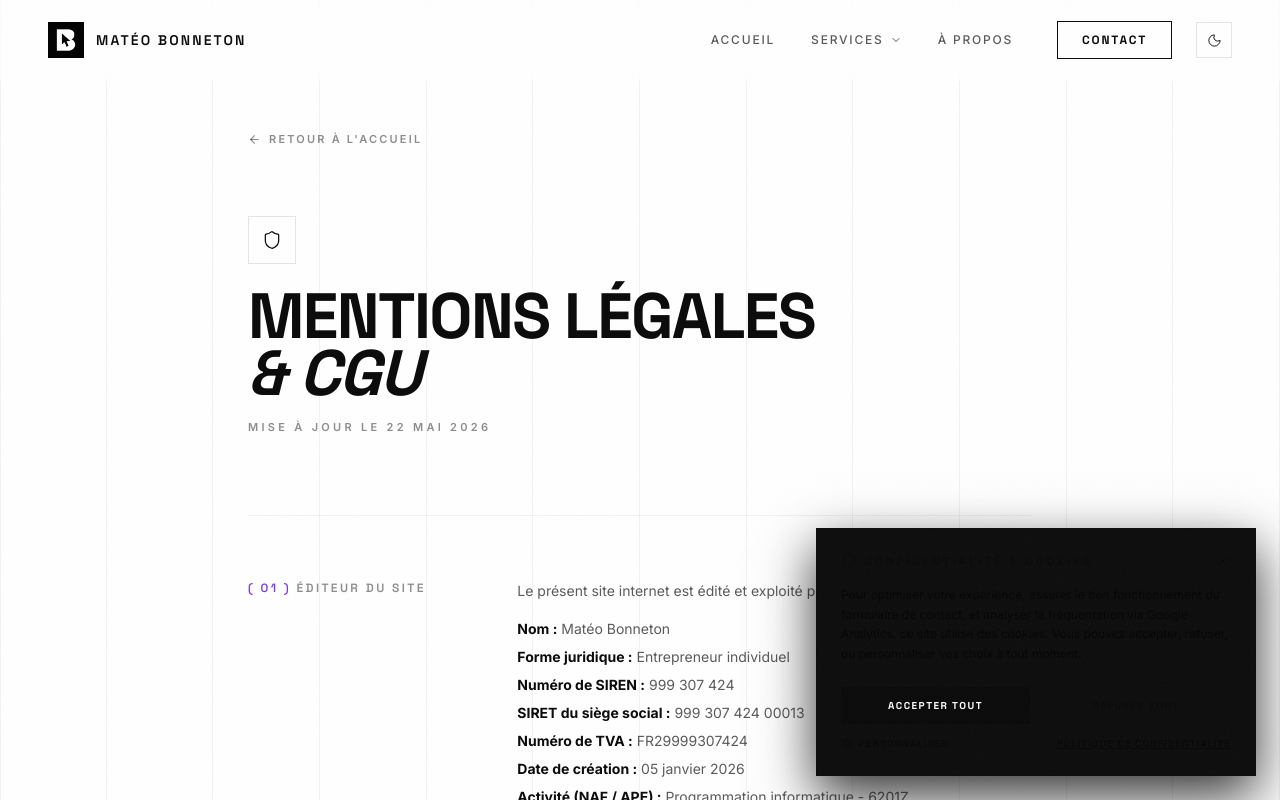
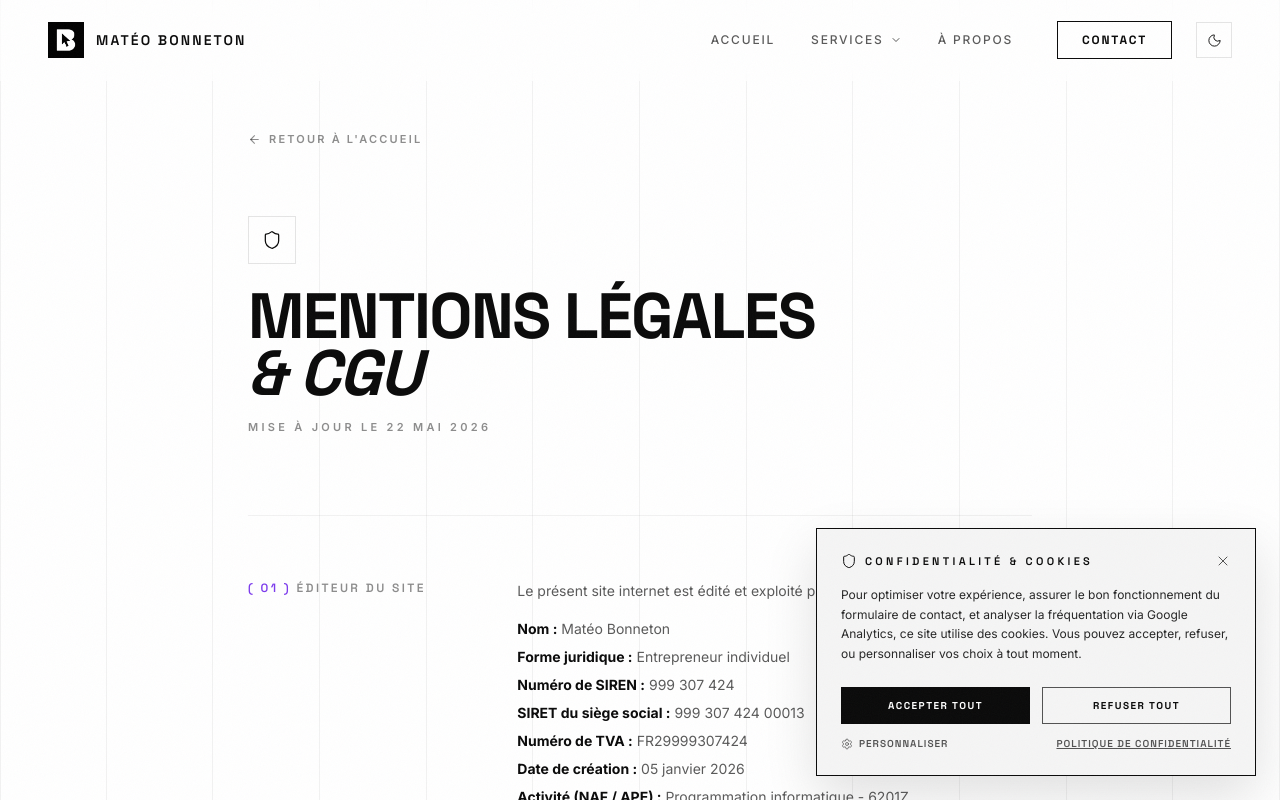
Before and after one commit to MateoBonneton/bonneton_mateo, a Next.js app: page /mentions-legales in a window 1280 px wide. Shown: the top 800 px of the page. Built offline with nearby package versions, Linux system fonts and the light colour scheme.

Commit message:
style: resolve cookie banner contrast in light and dark modes with electric violet hover states

```diff
--- a/src/components/CookieBanner.tsx
+++ b/src/components/CookieBanner.tsx
@@ -106,7 +106,7 @@ export default function CookieBanner() {
           animate={{ opacity: 1, y: 0, scale: 1 }}
           exit={{ opacity: 0, y: 30, scale: 0.98 }}
           transition={{ duration: 0.4, ease: [0.25, 0.46, 0.45, 0.94] }}
-          className="fixed bottom-6 right-6 z-[9990] flex w-[calc(100vw-3rem)] flex-col border border-grid-line-strong bg-[#0d0d0e] p-6 shadow-[0_20px_50px_rgba(0,0,0,0.8)] sm:max-w-[440px]"
+          className="fixed bottom-6 right-6 z-[9990] flex w-[calc(100vw-3rem)] flex-col border border-white bg-gray-900 p-6 shadow-[0_20px_50px_rgba(0,0,0,0.12)] dark:shadow-[0_20px_50px_rgba(0,0,0,0.6)] sm:max-w-[440px]"
         >
           {/* Header */}
           <div className="mb-4 flex items-center justify-between">
@@ -118,7 +118,7 @@ export default function CookieBanner() {
             </div>
             <button
               onClick={handleRefuseAll}
-              className="text-text-dim transition-colors hover:text-white"
+              className="text-gray-400 transition-colors hover:text-accent cursor-pointer"
               title="Fermer et refuser tout"
               aria-label="Fermer et refuser tout"
             >
@@ -129,29 +129,29 @@ export default function CookieBanner() {
           {/* Body */}
           <div className="mb-6">
             {!showCustomizer ? (
-              <p className="text-xs leading-relaxed text-text-muted">
+              <p className="text-xs leading-relaxed text-gray-200">
                 Pour optimiser votre expérience, assurer le bon fonctionnement du formulaire de contact,
                 et analyser la fréquentation via Google Analytics, ce site utilise des cookies.
                 Vous pouvez accepter, refuser, ou personnaliser vos choix à tout moment.
               </p>
             ) : (
               <div className="space-y-4 py-2">
-                <p className="text-[11px] leading-relaxed text-text-dim mb-2">
+                <p className="text-[11px] leading-relaxed text-gray-400 mb-2">
                   Sélectionnez les catégories de traceurs que vous acceptez d&apos;activer :
                 </p>
 
                 {/* Necessary cookies */}
-                <div className="flex items-start justify-between border-b border-grid-line pb-3">
+                <div className="flex items-start justify-between border-b border-gray-800 pb-3">
                   <div className="pr-4">
                     <h4 className="font-heading text-[11px] font-bold uppercase tracking-[0.1em] text-white mb-0.5">
                       1. Nécessaires & Formulaires
                     </h4>
-                    <p className="text-[10px] leading-relaxed text-text-dim">
+                    <p className="text-[10px] leading-relaxed text-gray-400">
                       Indispensables pour la sécurité du site, la mémorisation de vos choix et l&apos;envoi sécurisé du formulaire de contact.
                     </p>
                   </div>
                   <div
-                    className="flex h-5 w-5 shrink-0 items-center justify-center border border-white/20 bg-white/5 text-white/40 cursor-not-allowed select-none"
+                    className="flex h-5 w-5 shrink-0 items-center justify-center border border-gray-400 bg-gray-900/50 text-gray-400 cursor-not-allowed select-none"
                     aria-label="Cookies nécessaires toujours activés"
                   >
                     <Check size={12} strokeWidth={2.5} />
@@ -164,14 +164,14 @@ export default function CookieBanner() {
                     <h4 className="font-heading text-[11px] font-bold uppercase tracking-[0.1em] text-white mb-0.5">
                       2. Mesure d&apos;audience (Google Analytics)
                     </h4>
-                    <p className="text-[10px] leading-relaxed text-text-dim">
+                    <p className="text-[10px] leading-relaxed text-gray-400">
                       Permet d&apos;analyser les visites, de comprendre d&apos;où viennent nos visiteurs et d&apos;améliorer la vitesse et les performances du site.
                     </p>
                   </div>
                   <button
                     onClick={() => setConsentAnalytics(!consentAnalytics)}
                     className={`flex h-5 w-5 shrink-0 items-center justify-center border transition-all duration-200 cursor-pointer bg-black ${
-                      consentAnalytics ? "border-white bg-white text-black" : "border-white/20 hover:border-white"
+                      consentAnalytics ? "border-accent bg-accent text-static-white" : "border-gray-400 hover:border-accent"
                     }`}
                     role="checkbox"
                     aria-checked={consentAnalytics}
@@ -191,13 +191,13 @@ export default function CookieBanner() {
                 <div className="grid grid-cols-2 gap-3">
                   <button
                     onClick={handleAcceptAll}
-                    className="w-full bg-white py-2.5 text-center font-heading text-[10px] font-bold uppercase tracking-[0.15em] text-black transition-colors duration-300 hover:bg-white/90"
+                    className="w-full bg-white border border-white py-2.5 text-center font-heading text-[10px] font-bold uppercase tracking-[0.15em] text-black transition-colors duration-300 hover:bg-accent hover:text-static-white hover:border-accent cursor-pointer"
                   >
                     Accepter tout
                   </button>
                   <button
                     onClick={handleRefuseAll}
-                    className="w-full border border-white/20 bg-transparent py-2.5 text-center font-heading text-[10px] font-bold uppercase tracking-[0.15em] text-white transition-all duration-300 hover:border-white hover:bg-white/[0.03]"
+                    className="w-full border border-gray-400 bg-transparent py-2.5 text-center font-heading text-[10px] font-bold uppercase tracking-[0.15em] text-white transition-all duration-300 hover:border-white hover:bg-white/5 cursor-pointer"
                   >
                     Refuser tout
                   </button>
@@ -205,14 +205,14 @@ export default function CookieBanner() {
                 <div className="flex items-center justify-between text-[10px]">
                   <button
                     onClick={() => setShowCustomizer(true)}
-                    className="inline-flex items-center gap-1.5 font-heading font-semibold uppercase tracking-[0.1em] text-text-dim transition-colors hover:text-white"
+                    className="inline-flex items-center gap-1.5 font-heading font-semibold uppercase tracking-[0.1em] text-gray-400 transition-colors hover:text-accent cursor-pointer"
                   >
                     <Settings size={12} strokeWidth={1.5} />
                     <span>Personnaliser</span>
                   </button>
                   <Link
                     href="/mentions-legales#confidentialite"
-                    className="font-heading font-semibold uppercase tracking-[0.1em] text-text-dim transition-colors hover:text-white underline"
+                    className="font-heading font-semibold uppercase tracking-[0.1em] text-gray-400 transition-colors hover:text-accent cursor-pointer underline"
                   >
                     Politique de confidentialité
                   </Link>
@@ -222,20 +222,20 @@ export default function CookieBanner() {
               <>
                 <button
                   onClick={handleSaveCustom}
-                  className="w-full bg-white py-2.5 text-center font-heading text-[10px] font-bold uppercase tracking-[0.15em] text-black transition-colors duration-300 hover:bg-white/90"
+                  className="w-full bg-white border border-white py-2.5 text-center font-heading text-[10px] font-bold uppercase tracking-[0.15em] text-black transition-colors duration-300 hover:bg-accent hover:text-static-white hover:border-accent cursor-pointer"
                 >
                   Enregistrer mes choix
                 </button>
                 <div className="flex items-center justify-between text-[10px]">
                   <button
                     onClick={() => setShowCustomizer(false)}
-                    className="font-heading font-semibold uppercase tracking-[0.1em] text-text-dim transition-colors hover:text-white underline"
+                    className="font-heading font-semibold uppercase tracking-[0.1em] text-gray-400 transition-colors hover:text-accent cursor-pointer underline"
                   >
                     Retour aux options rapides
                   </button>
                   <Link
                     href="/mentions-legales#confidentialite"
-                    className="font-heading font-semibold uppercase tracking-[0.1em] text-text-dim transition-colors hover:text-white underline"
+                    className="font-heading font-semibold uppercase tracking-[0.1em] text-gray-400 transition-colors hover:text-accent cursor-pointer underline"
                   >
                     Politique de confidentialité
                   </Link>
```
